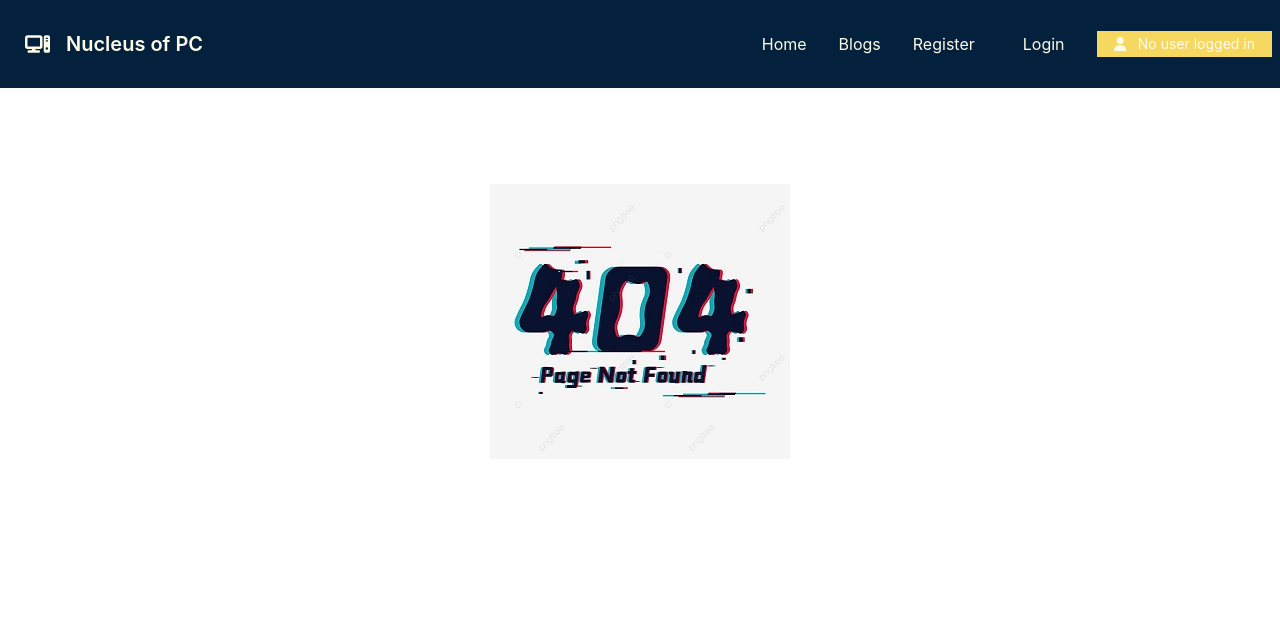
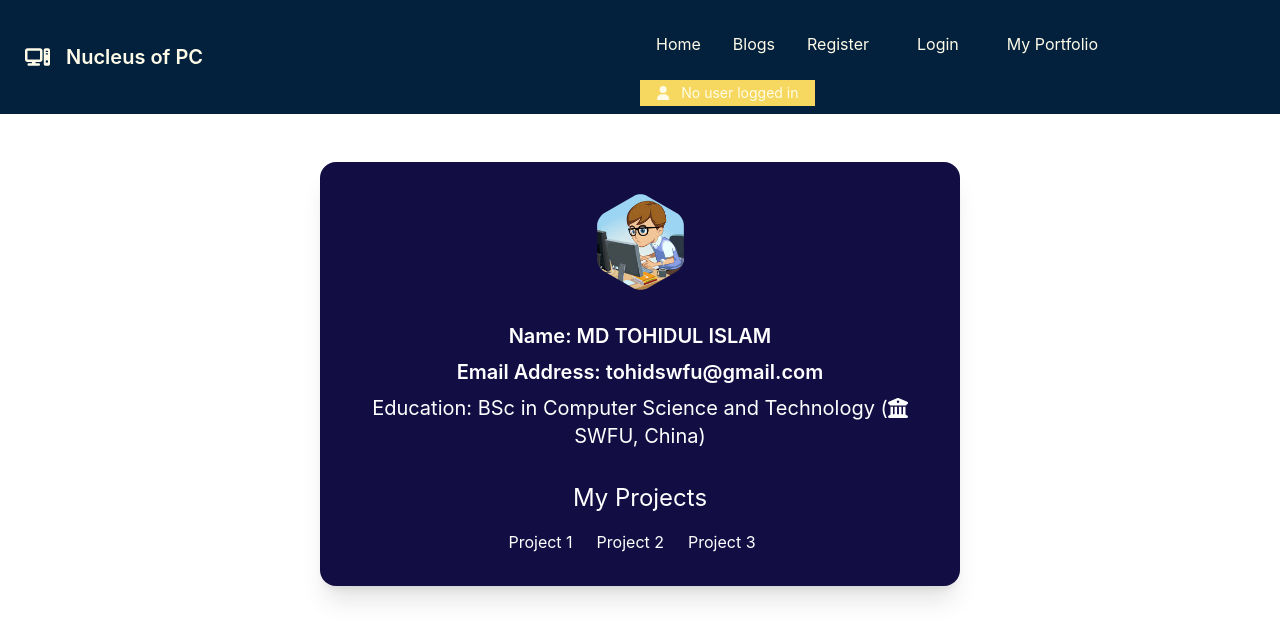
Before and after one commit to Tohidul29/Nucleus-of-PC-Clientsite, a React (Create React App) app: page /myportfolio in a window 1280 px wide. Shown: the top 640 px of the page. Built offline with nearby package versions, Linux system fonts and the light colour scheme; no server answers.

Commit message:
my portfolio added

```diff
--- a/src/App.js
+++ b/src/App.js
@@ -7,6 +7,7 @@
 import Home from './components/Home/Home/Home';
 import Purchase from './components/Home/Tools/Purchase/Purchase';
 import Login from './components/Login/Login';
+import MyPortfolio from './components/MyPortfolio/MyPortfolio';
 import NotFound from './components/NotFound/NotFound';
 import Register from './components/Register/Register';
 import RequireAuth from './components/RequireAuth/RequireAuth';
@@ -24,17 +25,17 @@
         <Route path='/register' element={<Register></Register>}></Route>
         <Route path='/dashboard' element={
           <RequireAuth>
-            <Dashboard>
-              <Route index element={<MyProfile></MyProfile>}></Route>
-              <Route path='addreview' element={<AddReview></AddReview>}></Route>
-              <Route path='myorder' element={<MyOrders></MyOrders>}></Route>
-            </Dashboard>
+            <Dashboard></Dashboard>
           </RequireAuth>
         }>
+          <Route index element={<MyProfile></MyProfile>}></Route>
+          <Route path='addreview' element={<AddReview></AddReview>}></Route>
+          <Route path='myorder' element={<MyOrders></MyOrders>}></Route>
         </Route>
         <Route path='/purchase/:id' element={
           <RequireAuth><Purchase></Purchase></RequireAuth>
         }></Route>
+        <Route path='/myportfolio' element={<MyPortfolio></MyPortfolio>}></Route>
         <Route path='*' element={<NotFound></NotFound>}></Route>
       </Routes>
     </div>
--- a/src/components/Dashboard/Dashboard.js
+++ b/src/components/Dashboard/Dashboard.js
@@ -13,8 +13,8 @@
             <div className="drawer-side">
                 <label for="my-drawer-2" className="drawer-overlay"></label>
                 <ul className="menu p-4 overflow-y-auto w-80 text-white bg-primary">
-                    <li><Link to='/myprofile'>My Profile</Link></li>
-                    <li><Link to='/addreview'>Add A Review</Link></li>
+                    <li><Link to='/dashboard'>My Profile</Link></li>
+                    <li><Link to='/dashboard/addreview'>Add A Review</Link></li>
                     <li><Link to='/dashboard/myorder'>My Orders</Link></li>
                 </ul>
             </div>
--- a/src/components/Home/Tools/Purchase/Purchase.js
+++ b/src/components/Home/Tools/Purchase/Purchase.js
@@ -97,7 +97,7 @@
                             <input {...register("quantity")} type="number" name='quantity' onChange={quantityInput} className="input input-bordered w-full max-w-xs text-center font-semibold mb-3" />
                             {displayError}
 
-                            <input type="submit" value='Submit' className='btn btn-primary mt-4 block mx-auto' disabled={quantity < minimum_order_quantity || quantity > available_quantity}/>
+                            <input type="submit" value='Submit' className='btn btn-primary mt-4 block mx-auto text-white' disabled={quantity < minimum_order_quantity || quantity > available_quantity}/>
                         </form>
                     </div>
                 </div>
--- /dev/null
+++ b/src/components/MyPortfolio/MyPortfolio.js
@@ -0,0 +1,29 @@
+import { faUniversity } from '@fortawesome/free-solid-svg-icons';
+import { FontAwesomeIcon } from '@fortawesome/react-fontawesome';
+import React from 'react';
+import userPic from '../../img/Person/person_img.jfif'
+
+const MyPortfolio = () => {
+    return (
+        <div className="card lg:w-1/2 sm:w-full bg-[#120E43] text-white shadow-xl mx-auto mt-12">
+            <div className="avatar mx-auto mt-8">
+                <div className="w-24 mask mask-hexagon">
+                    <img src={userPic} alt='my img' />
+                </div>
+            </div>
+            <div className="card-body items-center text-center">
+                <h2 className="card-title">Name: MD TOHIDUL ISLAM</h2>
+                <h2 className="card-title">Email Address: tohidswfu@gmail.com</h2>
+                <h4 className='text-xl'>Education: BSc in Computer Science and Technology (<FontAwesomeIcon icon={faUniversity}></FontAwesomeIcon> SWFU, China)</h4>
+                <h2 className='text-2xl mt-6 mb-2'>My Projects</h2>
+                <div className="card-actions">
+                    <a href='https://relaxed-yonath-0f6e13.netlify.app/' target='_blank' className='mr-4 hover:text-[yellow]'>Project 1</a>
+                    <a href='https://assignment-10-cc88c.web.app/' target='_blank' className='mr-4 hover:text-[yellow]'>Project 2</a>
+                    <a href='https://brave-ramanujan-25af5c.netlify.app/' target='_blank' className='mr-4 hover:text-[yellow]'>Project 3</a>
+                </div>
+            </div>
+        </div>
+    );
+};
+
+export default MyPortfolio;
--- a/src/components/Shared/Header/Header.js
+++ b/src/components/Shared/Header/Header.js
@@ -27,7 +27,7 @@
                         <li><Link to='/login'>Login</Link></li>
                 }
             </li>
-
+            <li><Link to='/myportfolio'>My Portfolio</Link></li>
             <li className='items-center'>
                 {
                     user ?
```
Also changed, not shown: src/img/Person/person_img.jfif (added).
